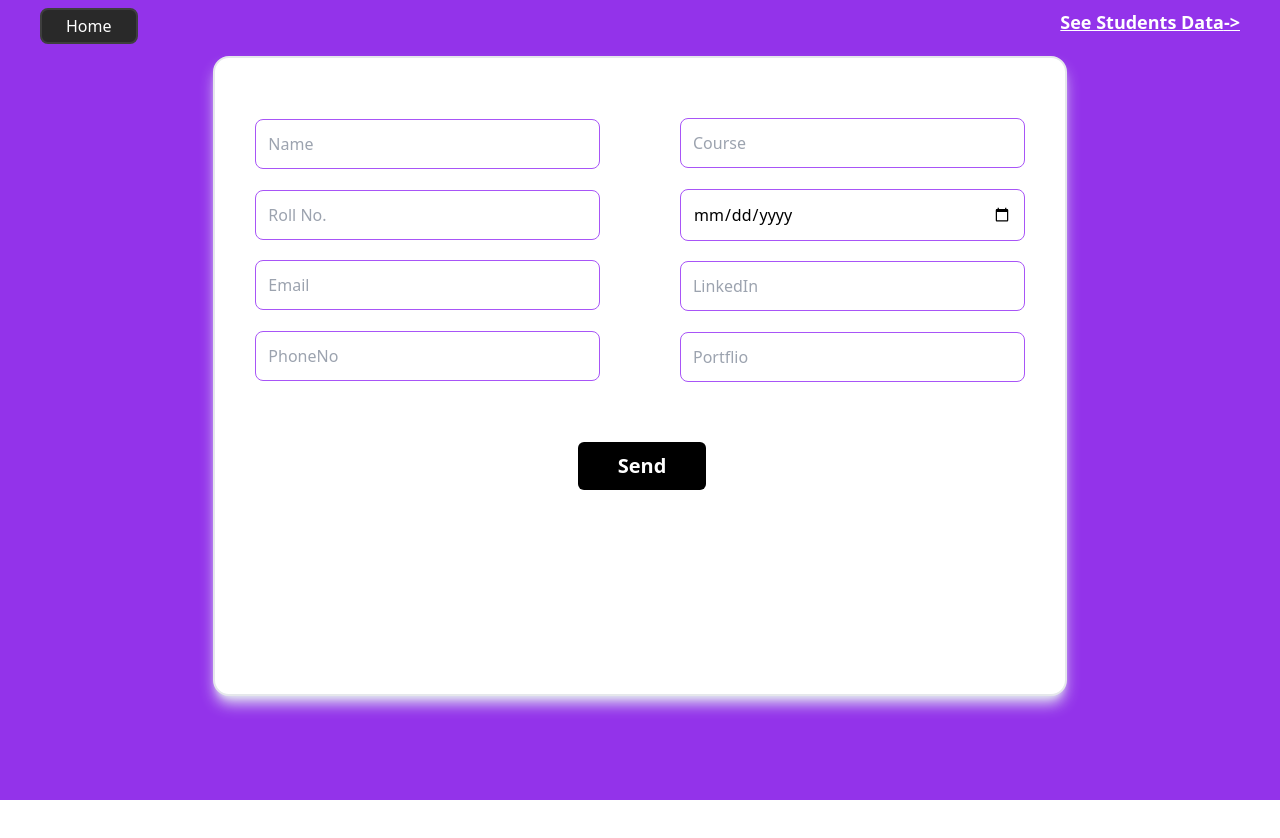
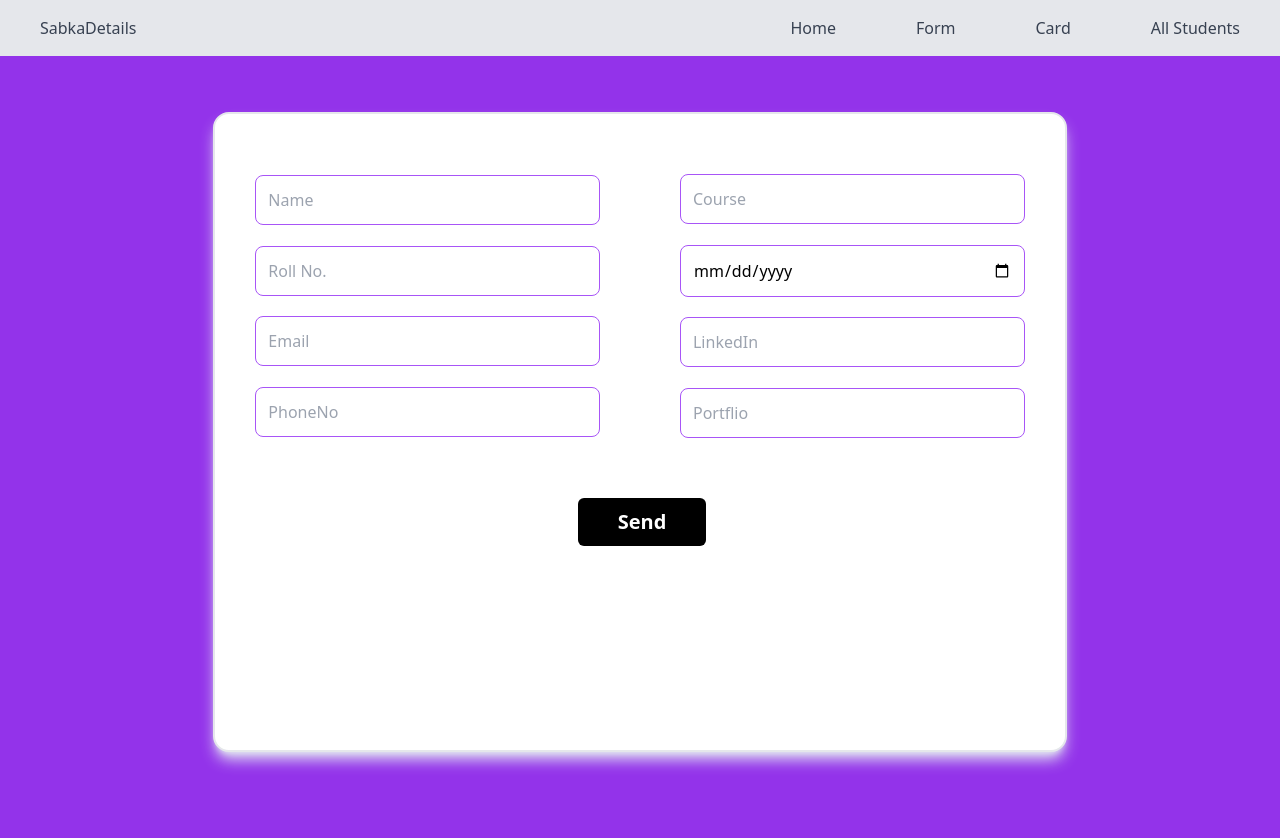
Before and after one commit to vishwas23a/SabkaDetails, a React (Vite) app: page /Form in a window 1280 px wide. Shown: the top 838 px of the page. Before the commit the page ends 800 px from the top, so only its background shows below. Built offline with nearby package versions, Linux system fonts and the light colour scheme.

Commit message:
added nav

```diff
--- a/src/components/AllData.jsx
+++ b/src/components/AllData.jsx
@@ -11,7 +11,7 @@ useEffect(()=>{
   return (
     <>
     <div className=' absolute text-white bg-purple-500   flex justify-center w-full flex-col '>
-   <NavLink to="/Details"> <h2  className=' justify-start px-4 py-4 w-full flex text-xl text-white underline font-bold hover:text-gray-300  '>{'<-'}See Students Data</h2></NavLink>
+
    <div className='flex justify-center'><h1 className=' font-extrabold text-4xl  underline underline-offset-4 decoration-double	'>All Students Data </h1></div>
 
 </div>
--- a/src/components/Details.jsx
+++ b/src/components/Details.jsx
@@ -17,14 +17,7 @@ const search=()=>{
 
   return (
     <div>
-<div className=' bg-purple-700 w-screen h-screen fixed '>
-
-<div className='absolute flex flex-col p-5 w-max gap-5   '>
-<NavLink to="/Form">    <h2 className='text-purple-700 text-lg w-48 text-center  hover:text-white p-2 rounded-lg font-bold border border-white hover:bg-purple-900  bg-white  '>Add more Students</h2></NavLink>
-  <NavLink to="/AllData"> <h2 className='text-purple-700 text-lg w-48 text-center  hover:text-white p-2 rounded-lg font-bold border border-white hover:bg-purple-900  bg-white  '>All Students data</h2></NavLink>
-
-  </div>
-
+<div className=' bg-purple-700 w-screen h-full overflow-auto fixed '>
 
 
 <div className='w-full justify-center flex  gap-5 flex-col  items-center h-full'>
--- a/src/components/Form.jsx
+++ b/src/components/Form.jsx
@@ -54,15 +54,8 @@ console.log("something went wrong",err);
   return (
     <div className='w-full flex justify-center bg-purple-600 h-screen '>
       <div className='absolute px-10 mt-2  flex  justify-between w-full'>
-    <NavLink to="/"> <button
-  className="bg-[#292929] border-2 border-[#3e3e3e] rounded-lg text-white px-6 py-1 text-base hover:border-[#fff] cursor-pointer transition"
->
-  Home
-</button></NavLink>
-<NavLink to="/Details">
-<h2 className='text-lg font-bold underline text-white hover:text-gray-200 '>
-  See Students Data{'->'}
-</h2></NavLink>
+
+
 
       </div>
       <ToastContainer/>
--- /dev/null
+++ b/src/components/Navbar.jsx
@@ -0,0 +1,26 @@
+import React from "react";
+import { NavLink, Outlet } from "react-router-dom";
+
+function Navbar() {
+  return (
+    <>
+    <div className=" h-14 bg-gray-200 w-full flex justify-between  items-center text-gray-700 ">
+      <div>
+        <h1 className="ml-10">SabkaDetails</h1>
+      </div>
+      <div>
+        <ul className="flex gap-20 mr-10 ">
+         <NavLink to="/"> <li>Home</li></NavLink>
+         <NavLink to="Form"> <li>Form</li></NavLink>
+        <NavLink to="Details"><li>Card</li></NavLink>
+        <NavLink to="AllData"> <li>All Students</li></NavLink>
+        </ul>
+      </div>
+    </div>
+
+    <Outlet/>
+    </>
+  );
+}
+
+export default Navbar;
```
Also changed, not shown: src/main.jsx (+13 -4 lines).
